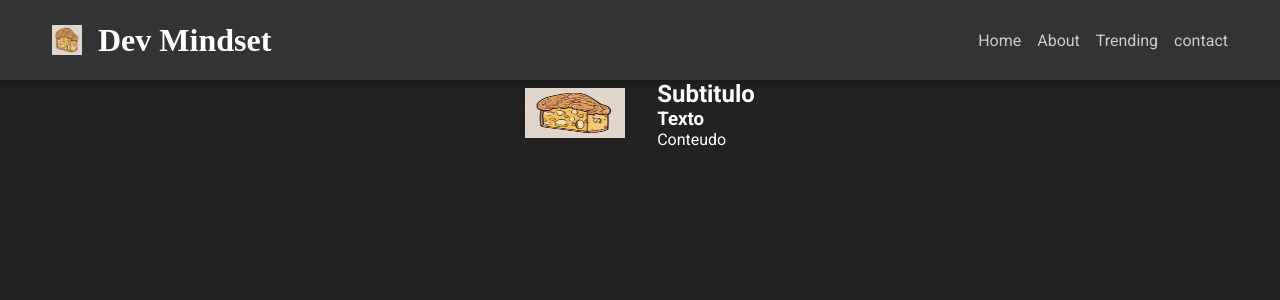
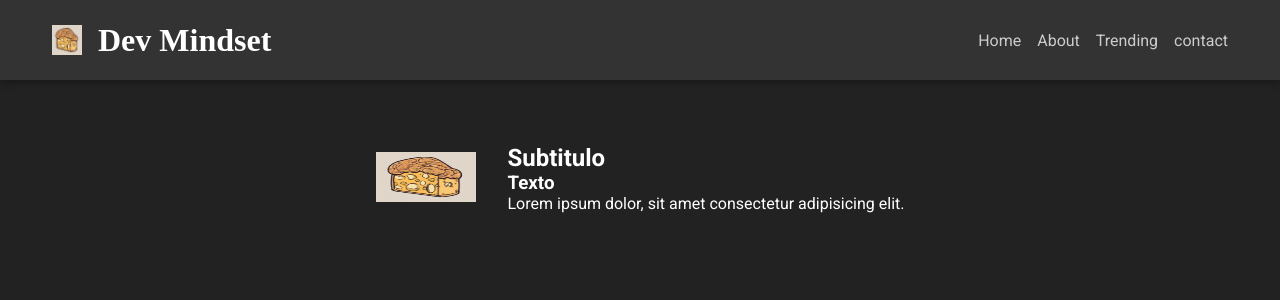
Before and after one commit to jeffmmartins/dev-mindset, a React (Vite) app in the folder dev-mindset/: page / in a window 1280 px wide. Shown: the top 300 px of the page. Built offline with nearby package versions, Linux system fonts and the light colour scheme; a web font is replaced by a local one.

Commit message:
style: formatando a section do article

```diff
--- a/dev-mindset/src/App.jsx
+++ b/dev-mindset/src/App.jsx
@@ -7,7 +7,9 @@ function App() {
   return (
     <>
       <Header/>
-      <Article/>
+      <section id="article">
+        <Article/>
+      </section>
     </>
   )
 }
--- a/dev-mindset/src/components/Article/index.jsx
+++ b/dev-mindset/src/components/Article/index.jsx
@@ -1,4 +1,3 @@
-
 import imgData from '../../assets/img/logo.png'
 import style from '../Article/article.module.css'
 
@@ -12,7 +11,9 @@ export const Article = () => {
         <div id='articleData'>
             <h2>Subtitulo</h2>
             <h3>Texto</h3>
-            <p>Conteudo</p>
+            <p>
+              Lorem ipsum dolor, sit amet consectetur adipisicing elit.
+            </p>
         </div>
       </article>
     </div>
--- a/dev-mindset/src/style/App.css
+++ b/dev-mindset/src/style/App.css
@@ -10,3 +10,8 @@ body {
 
     font-family: 'Roboto', sans-serif;
 }
+
+#article {
+    max-width: 1240px;
+    margin: 4rem auto; /* superior e inferior / laterais */
+}
```
